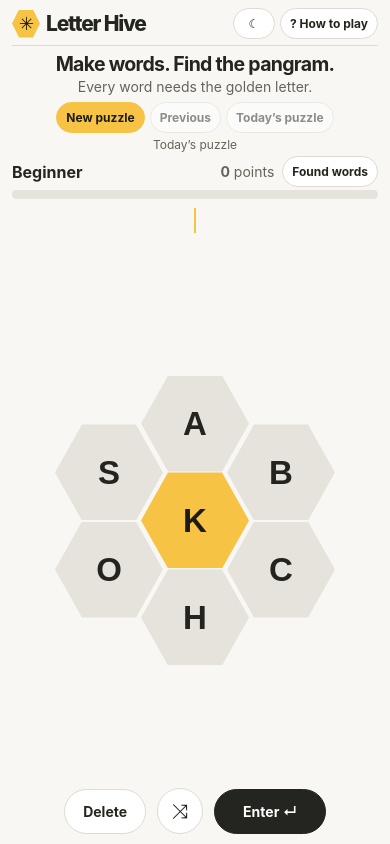
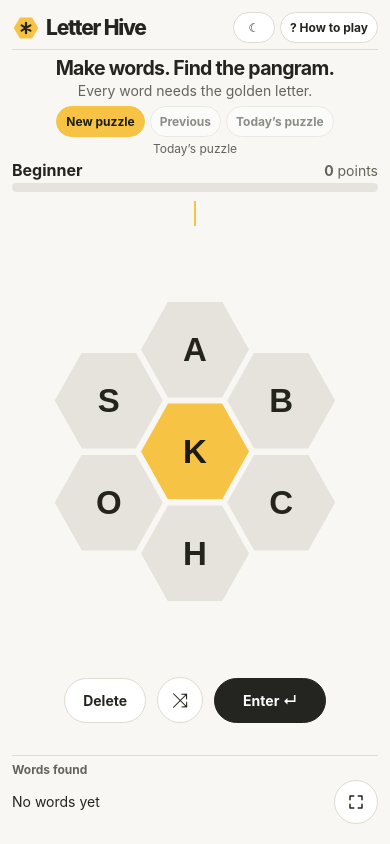
Before and after one commit to jortronQ/letter-hive, a plain HTML site: page index.html in a window 390 px wide. Drawn offline with Linux system fonts and the light colour scheme.

Commit message:
Refine Letter Hive's mobile PWA layout

```diff
--- a/index.html
+++ b/index.html
@@ -2,7 +2,7 @@
 <html lang="en">
   <head>
     <meta charset="UTF-8" />
-    <meta name="viewport" content="width=device-width, initial-scale=1.0" />
+    <meta name="viewport" content="width=device-width, initial-scale=1.0, viewport-fit=cover" />
     <meta name="theme-color" content="#f8f6ee" />
     <title>Letter Hive — Daily Word Game</title>
     <link rel="icon" href="favicon.svg" type="image/svg+xml" />
@@ -14,7 +14,7 @@
     <div class="wrap">
       <header class="top">
         <div>
-          <div class="brand"><span class="mark">✳</span>Letter Hive</div>
+          <div class="brand"><img class="mark" src="favicon.svg" alt="" width="35" height="35" />Letter Hive</div>
           <div class="subtitle">A little word game</div>
         </div>
         <div class="topRight">
@@ -78,11 +78,24 @@
               Enter ↵
             </button>
           </div>
+          <div class="foundPreview">
+            <h2 id="foundPreviewHeading">Words found</h2>
+            <div id="foundPreview" tabindex="0" role="region" aria-labelledby="foundPreviewHeading">
+              <span>No words yet</span>
+            </div>
+            <button class="pill" id="expandWordsBtn" type="button"
+              aria-label="Expand found words" aria-haspopup="dialog" aria-controls="wordsDialog">
+              <svg width="18" height="18" viewBox="0 0 24 24" fill="none" stroke="currentColor"
+                stroke-width="2" stroke-linecap="round" stroke-linejoin="round" aria-hidden="true">
+                <path d="M9 4H4v5m11-5h5v5M4 15v5h5m11-5v5h-5" />
+              </svg>
+            </button>
+          </div>
         </section>
         <aside id="wordPanel">
           <div class="panel">
             <div class="panelTop">
-              <h2 id="foundHeading">Words you've found</h2>
+              <h2 id="foundHeading" tabindex="-1">Words you've found</h2>
               <span class="counter" id="count">0 words</span>
             </div>
             <div class="ranks" id="ranks"></div>
@@ -114,7 +127,10 @@
     </div>
     <div id="toast" class="toast" role="status"></div>
     <dialog id="wordsDialog" aria-labelledby="foundHeading">
-      <form method="dialog"><button autofocus>Back to puzzle</button></form>
+      <div id="wordsDialogBody" class="wordsDialogBody"></div>
+      <footer class="wordsDialogFooter">
+        <form method="dialog"><button>Back to puzzle</button></form>
+      </footer>
     </dialog>
     <dialog id="help">
       <h2>How to play</h2>
--- a/letter-hive.css
+++ b/letter-hive.css
@@ -45,15 +45,6 @@ input:focus-visible {
   font-size: 27px;
   font-weight: 850;
   letter-spacing: -1.2px;
-}
-.mark {
-  width: 35px;
-  height: 35px;
-  background: #f4bf34;
-  clip-path: polygon(25% 0, 75% 0, 100% 50%, 75% 100%, 25% 100%, 0 50%);
-  display: grid;
-  place-items: center;
-  font-size: 18px;
 }
 .subtitle {
   color: #76746d;
@@ -200,33 +191,34 @@ input:focus-visible {
 .hex.centerhex {
   background: #f5bd2e;
 }
+/* Tile centres are spaced for a 6px edge gap on a 308px-wide hive. */
 .hex:nth-child(1) {
   left: 32.468%;
   top: 34.516%;
 }
 .hex:nth-child(2) {
   left: 32.468%;
-  top: 3.226%;
+  top: 1.613%;
 }
 .hex:nth-child(3) {
-  left: 60.390%;
-  top: 19.032%;
+  left: 60.454%;
+  top: 18.065%;
 }
 .hex:nth-child(4) {
-  left: 60.390%;
-  top: 50.323%;
+  left: 60.454%;
+  top: 50.968%;
 }
 .hex:nth-child(5) {
   left: 32.468%;
-  top: 65.806%;
+  top: 67.419%;
 }
 .hex:nth-child(6) {
-  left: 4.545%;
-  top: 50.323%;
+  left: 4.481%;
+  top: 50.968%;
 }
 .hex:nth-child(7) {
-  left: 4.545%;
-  top: 19.032%;
+  left: 4.481%;
+  top: 18.065%;
 }
 .actions {
   display: flex;
@@ -492,13 +484,9 @@ body {
 :root[data-theme="dark"] .hex:hover {
   filter: brightness(1.14);
 }
-.mark,
 .track > div,
 .ranks i.done {
   background: var(--gold);
-}
-.mark {
-  color: var(--gold-ink);
 }
 .track,
 .ranks i {
@@ -624,12 +612,39 @@ button:focus-visible {
   display: contents;
 }
 
+.foundPreview,
 #wordsBtn {
   display: none;
 }
 
-#wordsDialog form {
-  margin-bottom: 12px;
+#wordsDialog {
+  max-height: calc(100dvh - 24px);
+  padding: 0;
+  overflow: hidden;
+}
+
+#wordsDialog[open] {
+  display: flex;
+  flex-direction: column;
+}
+
+.wordsDialogBody {
+  min-height: 0;
+  overflow-y: auto;
+  overscroll-behavior: contain;
+  padding: 16px;
+}
+
+.wordsDialogFooter {
+  flex: none;
+  display: flex;
+  justify-content: center;
+  border-top: 1px solid var(--line);
+  padding: 12px 16px;
+}
+
+.wordsDialogFooter button {
+  min-height: 44px;
 }
 
 @media (max-width: 770px), (max-width: 950px) and (max-height: 500px) {
@@ -646,7 +661,7 @@ button:focus-visible {
     height: 100dvh;
     display: flex;
     flex-direction: column;
-    padding: max(8px, env(safe-area-inset-top)) max(12px, env(safe-area-inset-right))
+    padding: calc(env(safe-area-inset-top) + 12px) max(12px, env(safe-area-inset-right))
       max(10px, env(safe-area-inset-bottom)) max(12px, env(safe-area-inset-left));
   }
 
@@ -773,13 +788,76 @@ button:focus-visible {
     padding-block: 8px;
   }
 
-  #wordsDialog {
-    max-height: calc(100dvh - 24px);
-    overscroll-behavior: contain;
+  #wordsDialog .panel {
+    padding: 12px;
+  }
+}
+
+@media (max-width: 770px) and (orientation: portrait) {
+  .wrap {
+    padding-bottom: calc(env(safe-area-inset-bottom) + 20px);
   }
 
-  #wordsDialog .panel {
-    padding: 12px;
+  .hive {
+    top: -10px;
+  }
+
+  #wordsBtn {
+    display: none;
+  }
+
+  .foundPreview {
+    display: grid;
+    grid-template-columns: minmax(0, 1fr) auto;
+    column-gap: 8px;
+    flex: none;
+    margin-top: 32px;
+    border-top: 1px solid var(--line);
+    padding-top: 6px;
+    text-align: left;
+  }
+
+  .foundPreview h2 {
+    margin: 0 0 3px;
+    color: var(--muted);
+    font-size: 12px;
+    font-weight: 700;
+  }
+
+  #foundPreview {
+    grid-column: 1;
+    grid-row: 2;
+    align-self: center;
+    display: flex;
+    gap: 12px;
+    overflow-x: auto;
+    white-space: nowrap;
+    font-size: 14px;
+    line-height: 26px;
+  }
+
+  #foundPreview span {
+    flex: none;
+  }
+
+  #expandWordsBtn {
+    grid-column: 2;
+    grid-row: 2;
+    align-self: center;
+    display: grid;
+    place-items: center;
+    width: 44px;
+    height: 44px;
+    padding: 0;
+  }
+}
+
+@supports (-webkit-touch-callout: none) {
+  @media (display-mode: standalone) and (max-width: 770px) and (orientation: portrait) {
+    .wrap {
+      /* The iOS status bar blur can extend below the safe area. */
+      padding-top: calc(max(48px, env(safe-area-inset-top) + 12px) - 20px);
+    }
   }
 }
 
--- a/letter-hive.js
+++ b/letter-hive.js
@@ -142,6 +142,16 @@
       level === 9
         ? "Perfect! You found every word."
         : `Next rank at ${Math.ceil(((level + 1) * total) / 9)} points · ${total} possible`;
+    const preview = $("foundPreview");
+    preview.replaceChildren();
+    for (const word of [...found].reverse()) {
+      const item = document.createElement("span");
+      item.textContent = word + (isPangram(word) ? " ★" : "");
+      preview.append(item);
+    }
+    if (!found.length) preview.textContent = "No words yet";
+    preview.scrollLeft = 0;
+
     const list = $("found");
     list.replaceChildren();
     if (!found.length) {
@@ -273,19 +283,24 @@
       submit();
     }
   });
-  $("wordsBtn").addEventListener("click", () => {
+  function openFoundWords() {
     const dialog = $("wordsDialog");
     const panel = $("wordPanel");
     const credits = $("credits");
     const content = panel.parentElement;
     const wrap = credits.parentElement;
-    dialog.append(panel, credits);
+    const body = $("wordsDialogBody");
+    body.append(panel, credits);
+    body.scrollTop = 0;
     dialog.addEventListener("close", () => {
       content.append(panel);
       wrap.append(credits);
     }, { once: true });
     dialog.showModal();
-  });
+    $("foundHeading").focus();
+  }
+  $("wordsBtn").addEventListener("click", openFoundWords);
+  $("expandWordsBtn").addEventListener("click", openFoundWords);
   $("howBtn").addEventListener("click", () => $("help").showModal());
   $("closeHelp").addEventListener("click", () => $("help").close());
   controls.forEach((button) => (button.disabled = false));
```
